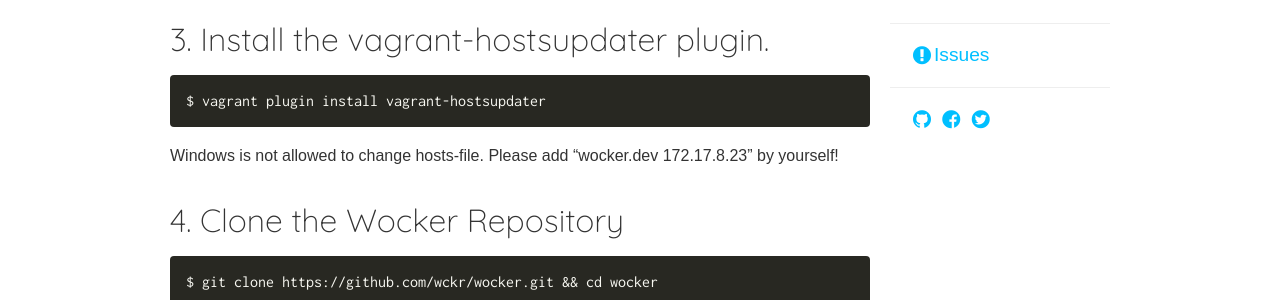
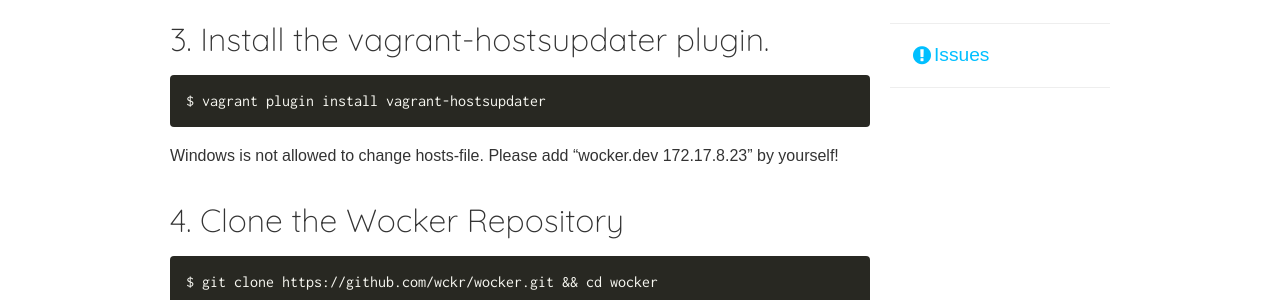
Before and after one commit to wckr/wckr.github.io, a Jekyll site: the page built from index.md, in a window 1280 px wide. Shown: the part 713-1013 px from the top of the page. Built offline with Jekyll 4.4.1, drawn with Linux system fonts in a browser that asks for light colours; nearby versions of some CDN libraries; some web fonts are replaced; Markdown is read by kramdown in place of the engine named in the settings; a script that is not in the unit is left out; comment, search, counter and statistics services are not loaded.

Commit message:
Remove SNS from the sidebar

```diff
--- a/_includes/sidebar.html
+++ b/_includes/sidebar.html
@@ -9,9 +9,4 @@
 		<p class="site-issues-title"><a href="https://github.com/{{ site.github_org }}/{{ site.github_repo }}/issues" class="icon-issues">Issues</a></p>
 	</div>
 	<hr />
-	<p class="sns">
-		<a href="https://github.com/{{ site.github_user }}" class="icon-github"></a>
-		<a href="https://www.facebook.com/{{ site.facebook_user }}" class="icon-facebook"></a>
-		<a href="https://twitter.com/{{ site.twitter_user }}" class="icon-twitter"></a>
-	</p>
 </div>
```
